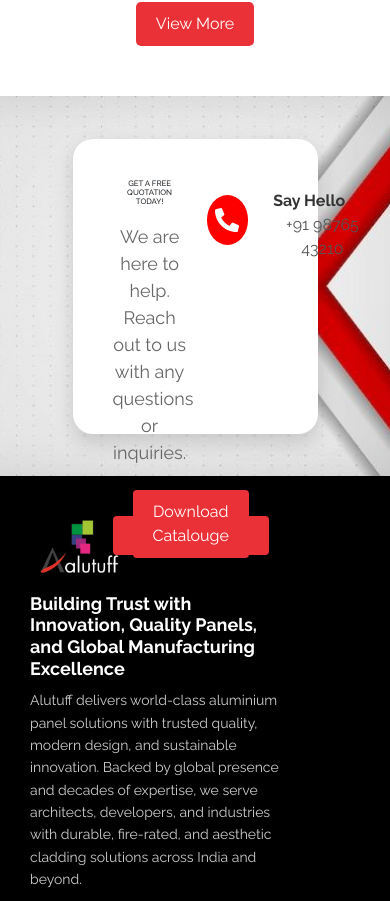
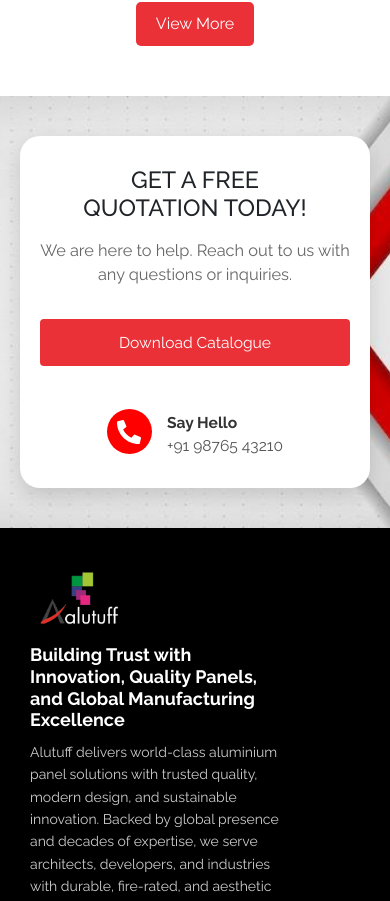
Before and after one commit to rishab-sudo/Alutuff-new, a React (Create React App) app: page /catalogues in a window 390 px wide. Shown: the part 819-1720 px from the top of the page. Built offline with nearby package versions, Linux system fonts and the light colour scheme.

Commit message:
15july25

```diff
--- a/src/components/Quote.css
+++ b/src/components/Quote.css
@@ -80,12 +80,55 @@
 
 @media (max-width: 768px) {
   .quote-box {
+    width: 100%;
     flex-direction: column;
     text-align: center;
+    padding: 30px 20px;
+    height: auto;
   }
 
   .quote-left,
   .quote-right {
     width: 100%;
+    max-width: 100%;
+  }
+
+  .quote-left h3 {
+    font-size: 6vw !important; /* More readable on mobile */
+  }
+
+  .quote-left p {
+    font-size: 4.2vw;
+    margin: 1rem 0;
+  }
+
+  .catalogue-link {
+    display: inline-block;
+    width: 100%;
+    max-width: 100%;
+    padding: 12px;
+    font-size: 4vw;
+    margin-top: 0;
+  }
+
+  .quote-right {
+    flex-direction: row;
+    justify-content: center;
+    margin-top: 20px;
+    gap: 15px;
+  }
+
+  .icon-circle {
+    width: 45px;
+    height: 45px;
+  }
+
+  .icon-text {
+    margin-top: 5px;
+  }
+
+  .say-hello,
+  .phone-number {
+    font-size: 4vw;
   }
 }
--- a/src/components/Quote.js
+++ b/src/components/Quote.js
@@ -22,15 +22,17 @@
         <div className="quote-left">
           <h3 style={{fontSize:"2vw",textTransform:"uppercase"}}>Get A Free <br/>
    Quotation Today!</h3>
-          <p>We are here to help. Reach out to us with any questions or inquiries.</p>
-<a style={{textDecoration:"none",width:"auto", backgroundColor:"#fff"}}
+          <p className='mb-3'>We are here to help. Reach out to us with any questions or inquiries.</p>
+<a
+style={{marginTop:"15px", textDecoration:"none"}}
   href={cataloguePDF}
   target="_blank"
   rel="noopener noreferrer"
-  className="pink-button"
+  className="pink-button  catalogue-link"
 >
-<button className='pink-button mt-2'>Download Catalouge</button>
+  Download Catalogue
 </a>
+
         </div>
         <div className="quote-right">
           <div className="icon-circle">
```
